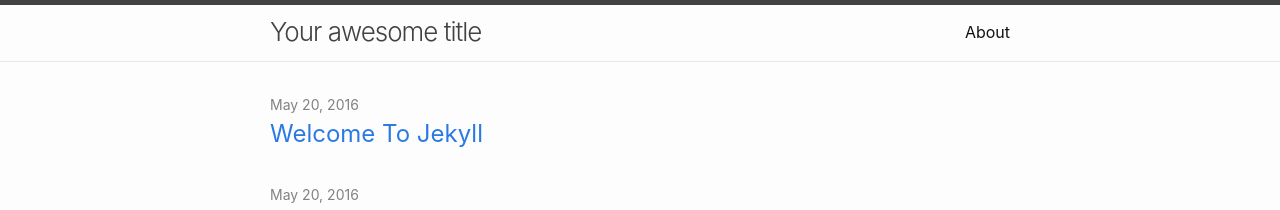
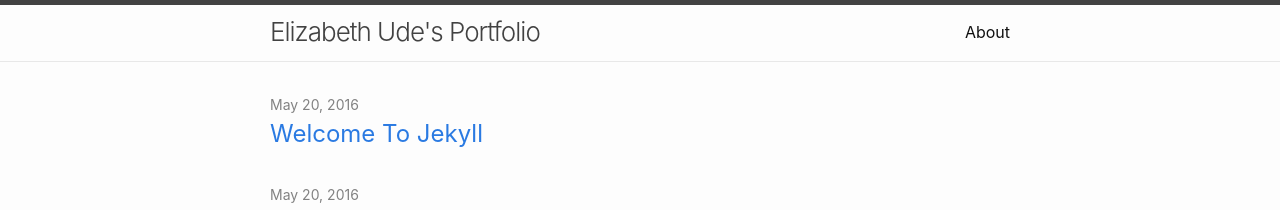
Before and after one commit to elizabethude/portfolio, a Jekyll site: the page built from index.md, in a window 1280 px wide. Shown: the top 210 px of the page. Built offline with Jekyll 4.4.1, drawn with Linux system fonts in a browser that asks for light colours.

Commit message:
Update _config.yml

```diff
--- a/_config.yml
+++ b/_config.yml
@@ -1,4 +1,4 @@
-title: Your awesome title
+title: Elizabeth Ude's Portfolio
 author:
   name: GitHub User
   email: your-email@domain.com
```
